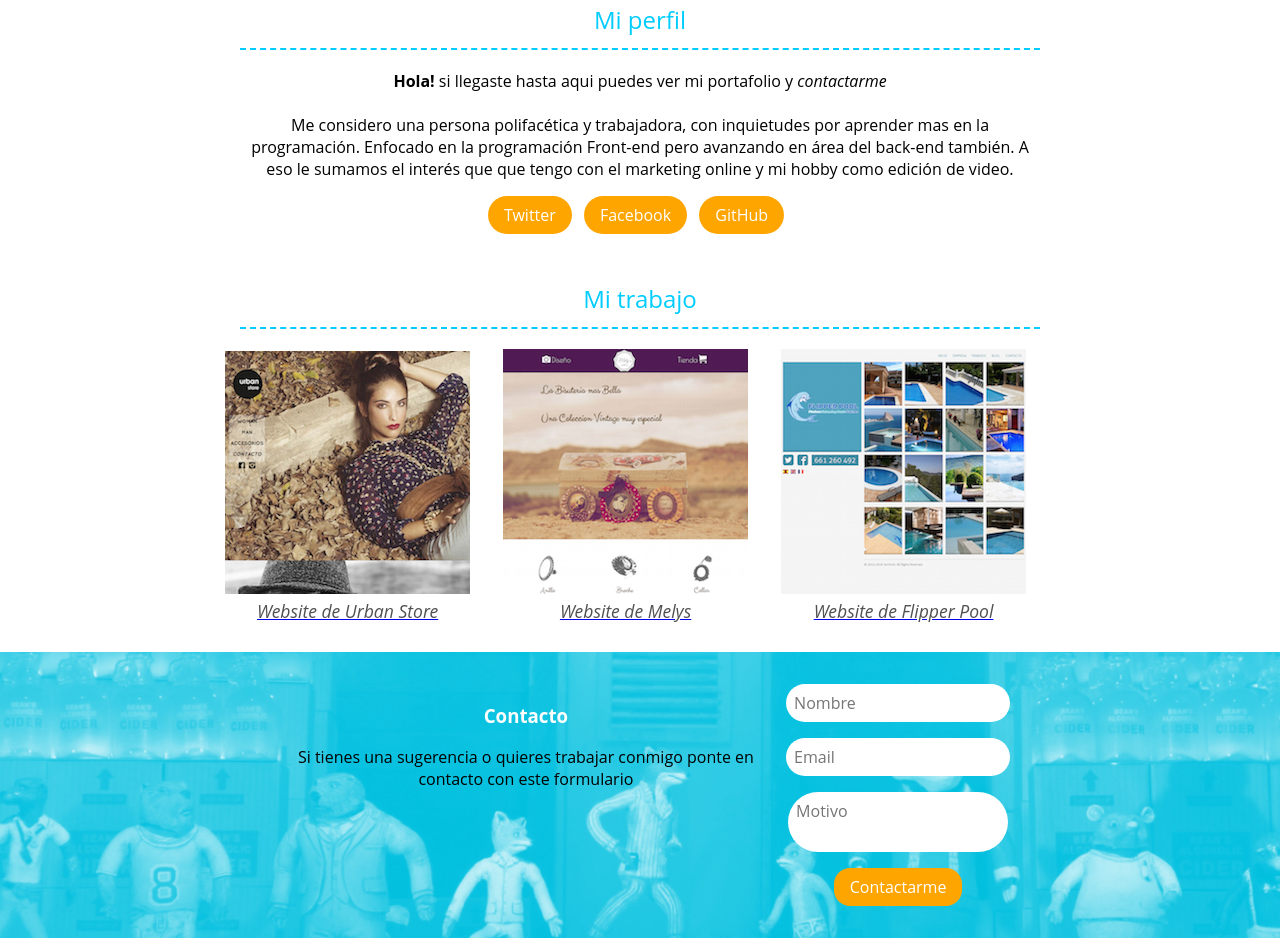
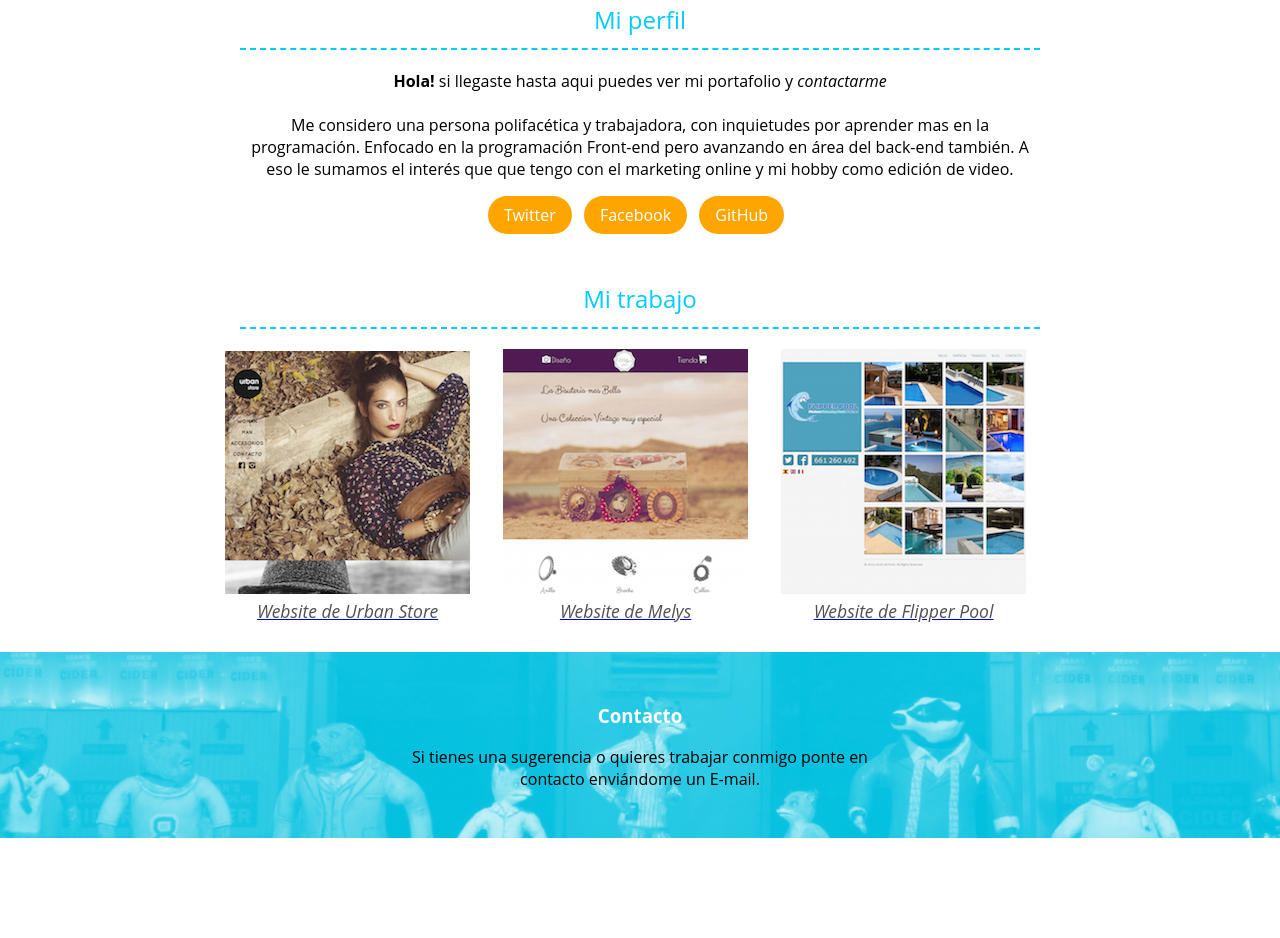
Before and after one commit to leoynick/Yannick, a plain HTML site: page index.html in a window 1280 px wide. Shown: the part 411-1349 px from the top of the page. After the commit the page ends 1249 px from the top, so only its background shows below. Drawn offline with Linux system fonts and the light colour scheme.

Commit message:
Update index.html

```diff
--- a/index.html
+++ b/index.html
@@ -82,14 +82,9 @@
         <footer id="contacto" class="Footer">
             <div class="Footer-left">
                 <h3 class="Footer-title">Contacto</h3>
-                <p class="Footer-description">Si tienes una sugerencia o quieres trabajar conmigo ponte en contacto con este formulario</p>
+                <p class="Footer-description">Si tienes una sugerencia o quieres trabajar conmigo ponte en contacto enviándome un E-mail.</p>
             </div>
-            <form class="Footer-form">
-                <input class="Footer-formInput"  type="text" placeholder="Nombre"/>
-                <input class="Footer-formInput" type="email" placeholder="Email"/>
-                <textarea class="Footer-textarea" placeholder="Motivo"></textarea>
-                <button type="submit" class="Footer-button"> Contactarme </button>
-            </form>
+
         </footer>
     </body>
 </html>
```
